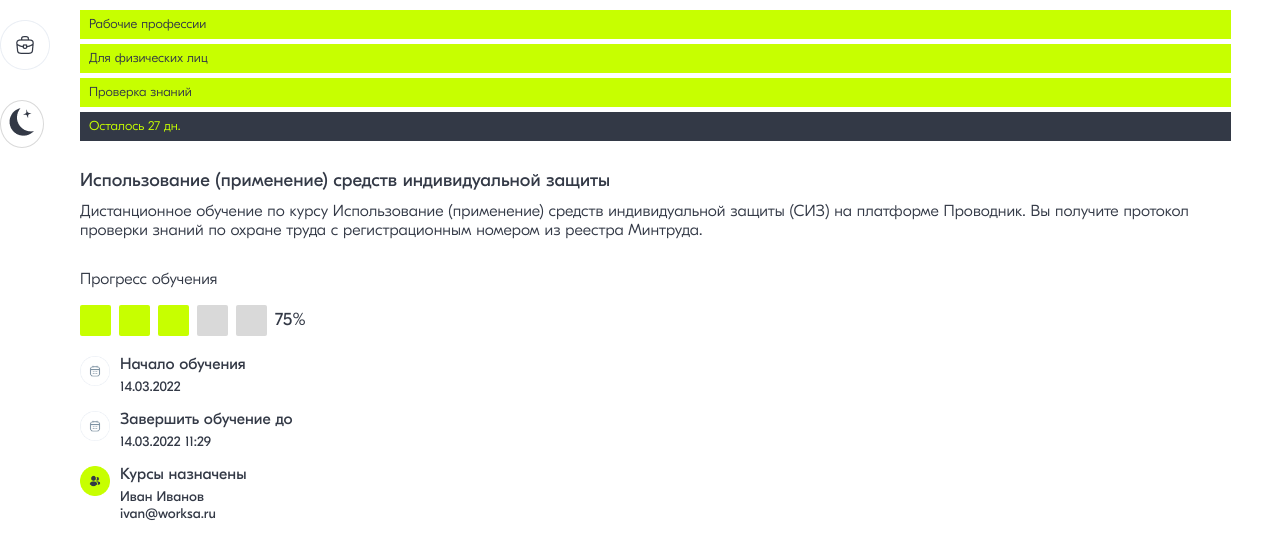
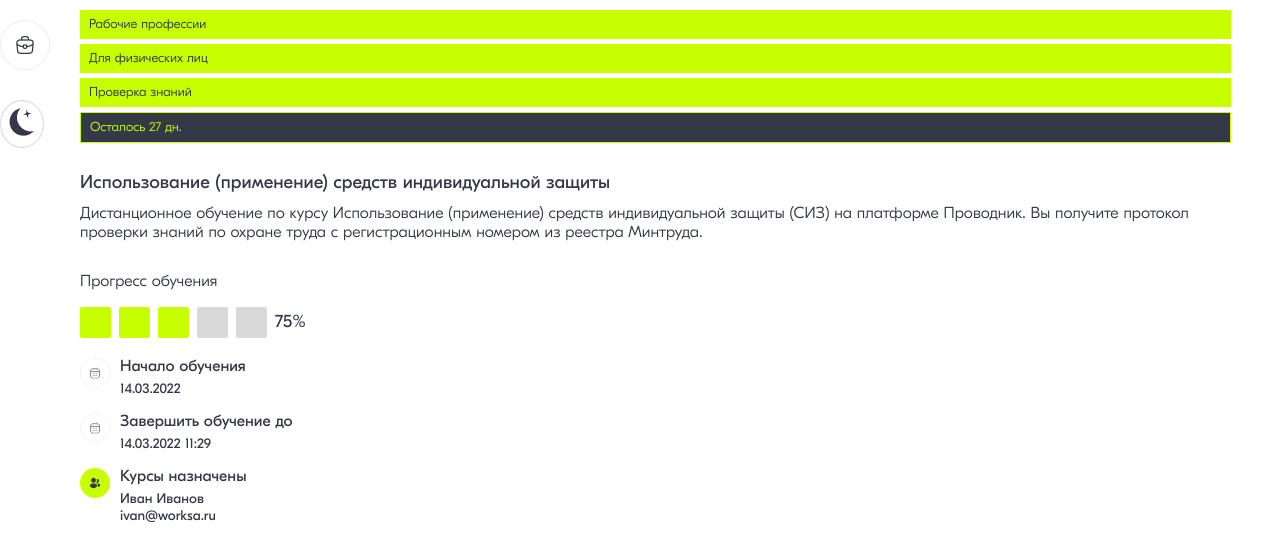
Before and after one commit to PlayerFront/Test-task, a plain HTML site: page index.html in a window 1280 px wide. Drawn offline with Linux system fonts and the light colour scheme.

Commit message:
Update course-card.css

```diff
--- a/css/course-card/course-card.css
+++ b/css/course-card/course-card.css
@@ -25,10 +25,12 @@
     background-color: var(--accent-color);
     font-size: 13px;
     padding: 7px 9px;
+    color: #333946;
 }
 
 .tags__item:last-of-type {
-    background: var(--font-color);
+    background: #333946;
+    border: 1px solid var(--accent-color);
     color: var(--accent-color);
     margin-left: auto;
 }
```
